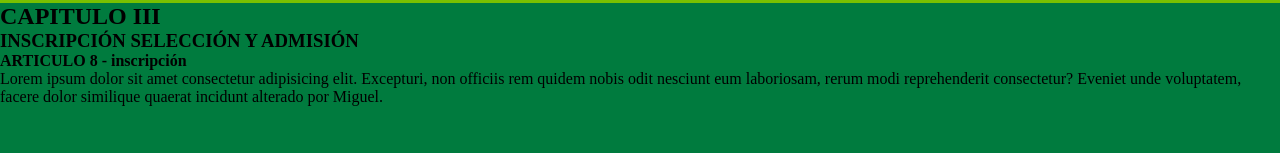
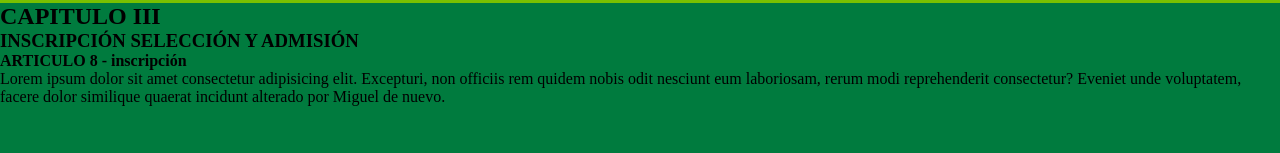
Before and after one commit to SebasCastillo18/Proyecto-software, a React (Vite) app: page / in a window 1280 px wide. Shown: the part 147-300 px from the top of the page. Built offline with nearby package versions, Linux system fonts and the light colour scheme.

Commit message:
Cite edit

```diff
--- a/src/Cite.jsx
+++ b/src/Cite.jsx
@@ -9,7 +9,7 @@ const Cite = () => {
         Lorem ipsum dolor sit amet consectetur adipisicing elit. Excepturi, non
         officiis rem quidem nobis odit nesciunt eum laboriosam, rerum modi
         reprehenderit consectetur? Eveniet unde voluptatem, facere dolor
-        similique quaerat incidunt alterado por Miguel.
+        similique quaerat incidunt alterado por Miguel de nuevo.
       </p>
     </main>
   );
```
